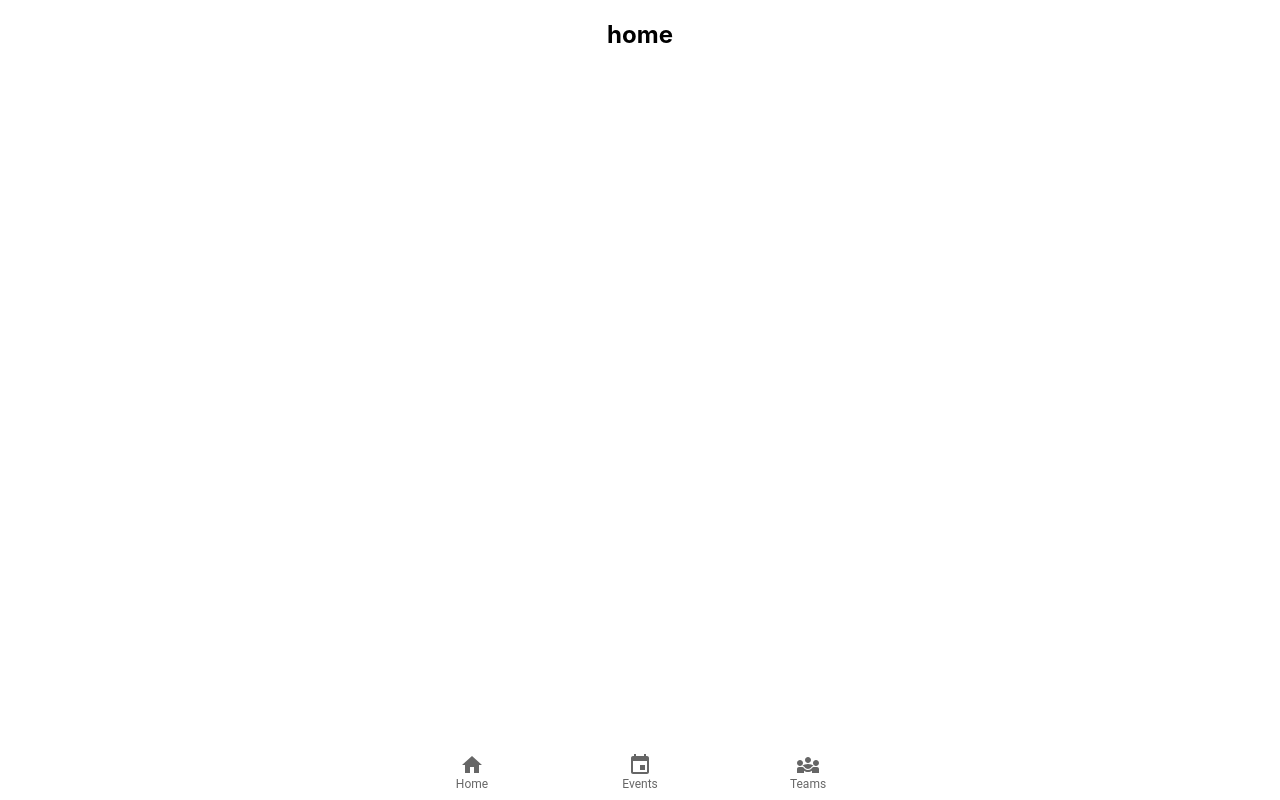
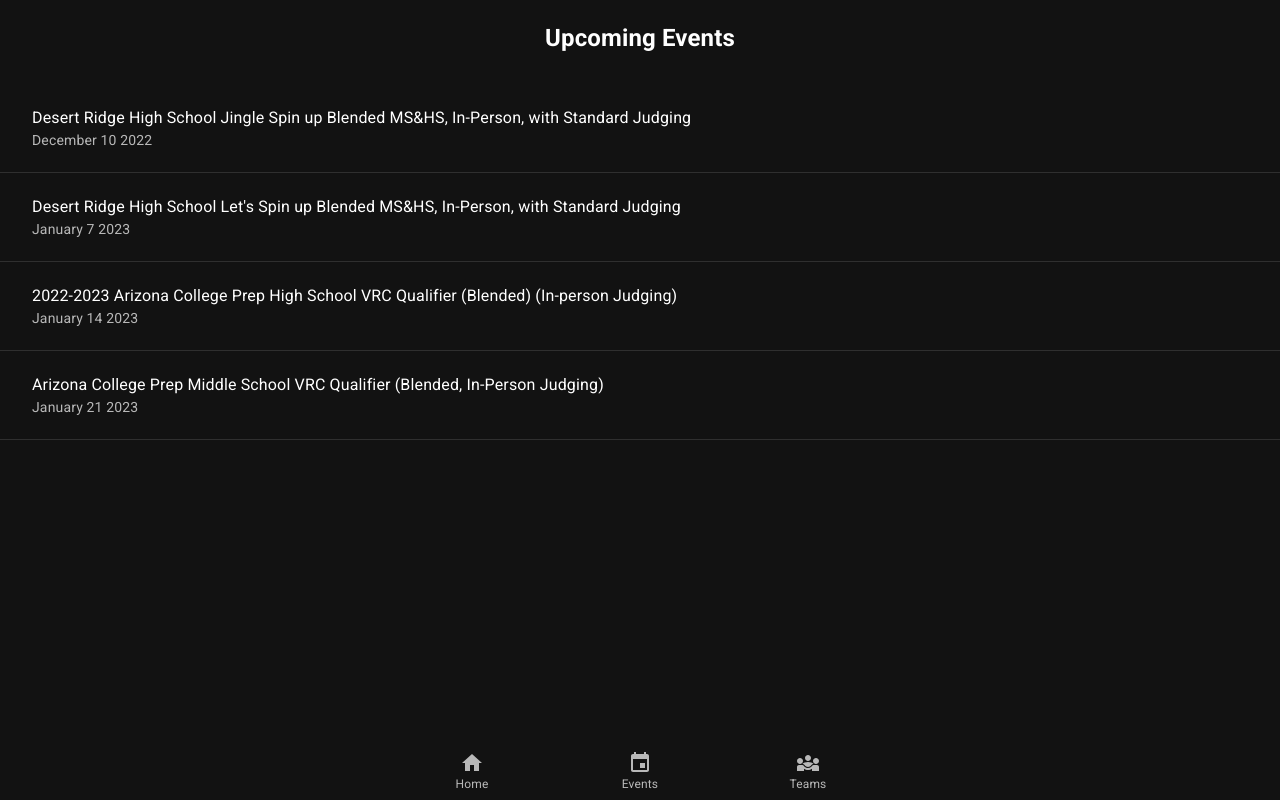
Before and after one commit to 18x18az/suez, a React (Create React App) app: page / in a window 1280 px wide. Built offline with nearby package versions, Linux system fonts and the light colour scheme.

Commit message:
started work on rankings, home page

```diff
--- a/package.json
+++ b/package.json
@@ -5,6 +5,7 @@
   "dependencies": {
     "@emotion/react": "^11.10.5",
     "@emotion/styled": "^11.10.5",
+    "@fontsource/roboto": "^4.5.8",
     "@fortawesome/fontawesome-svg-core": "^6.2.1",
     "@fortawesome/free-solid-svg-icons": "^6.2.1",
     "@fortawesome/react-fontawesome": "^0.2.0",
--- a/src/App.tsx
+++ b/src/App.tsx
@@ -1,25 +1,41 @@
-import React from 'react';
-import logo from './logo.svg';
 import './App.css';
 
 import Events from './pages/Events';
+import EventHome from './pages/components/EventHome';
 import SimpleBottomNavigation from './BottomNav';
 import { BrowserRouter, Route, Routes } from 'react-router-dom';
 import Home from './pages/Home';
 import Teams from './pages/Teams';
+import '@fontsource/roboto/300.css';
+import '@fontsource/roboto/400.css';
+import '@fontsource/roboto/500.css';
+import '@fontsource/roboto/700.css';
+import { ThemeProvider, createTheme } from '@mui/material/styles';
+import CssBaseline from '@mui/material/CssBaseline';
+
+const darkTheme = createTheme({
+  palette: {
+    mode: 'dark',
+  },
+});
 
 function App() {
   return (
+    <ThemeProvider theme={darkTheme}>
+      <CssBaseline />
     <div className="App">
       <BrowserRouter>
         <Routes>
           <Route path = "/" element={<Home />} />
           <Route path = "/events" element={<Events />} />
+          {/* this is not the best way to do the below: https://reactrouter.com/en/main/route/route */ }
+          <Route path = "/events/*" element={<EventHome robotEventsCode={"RE-VRC-22-9266"} />} />
           <Route path = "/teams" element={<Teams />} />
         </Routes>
         <SimpleBottomNavigation />
       </BrowserRouter>
     </div>
+    </ThemeProvider>
   );
 }
 
--- a/src/pages/Home.tsx
+++ b/src/pages/Home.tsx
@@ -1,6 +1,49 @@
+import Box from '@mui/material/Box';
+import List from '@mui/material/List';
+import ListItem from '@mui/material/ListItem';
+import ListItemButton from '@mui/material/ListItemButton';
+import ListItemText from '@mui/material/ListItemText';
+import Divider from '@mui/material/Divider';
+import { Link } from 'react-router-dom';
+
 const Home = () => {
     return (
-        <h2>home</h2>
+        <div>
+        { /*<h1>18x18az Suez</h1>*/}
+        <Box sx={{ width: '100%', marginBottom: '20vh' }}>
+            <nav>
+                <h2>Upcoming Events</h2>
+                <List>
+                    <ListItem component={Link} to="/events/RE-VRC-22-9266" style={{ textDecoration: 'none', color: '#fff'}}>
+                        <ListItemButton component="a" href="#">
+                        <ListItemText primary="Desert Ridge High School Jingle Spin up Blended MS&HS, In-Person, with Standard Judging" secondary="December 10 2022" />
+                        </ListItemButton>
+                    </ListItem>
+                    <Divider />
+                    <ListItem>
+                        <ListItemButton component={Link} to="/events/RE-VRC-22-9269" style={{ textDecoration: 'none', color: '#fff'}}>
+                        <ListItemText primary="Desert Ridge High School Let's Spin up Blended MS&HS, In-Person, with Standard Judging" secondary="January 7 2023" />
+                        </ListItemButton>
+                    </ListItem>
+                    <Divider />
+                    <ListItem>
+                        <ListItemButton component="a" href="#">
+                        <ListItemText primary="2022-2023 Arizona College Prep High School VRC Qualifier (Blended) (In-person Judging) " secondary="January 14 2023" />
+                        </ListItemButton>
+                    </ListItem>
+                    <Divider />
+                    <ListItem>
+                    <ListItemButton component="a" href="#">
+                        <ListItemText primary="Arizona College Prep Middle School VRC Qualifier (Blended, In-Person Judging) " secondary="January 21 2023" />
+                        </ListItemButton>
+                    </ListItem>
+                    <Divider />
+                </List>
+            </nav>
+        </Box>
+        </div>
+
+
     );
 };
 
--- a/src/pages/components/EventHome.tsx
+++ b/src/pages/components/EventHome.tsx
@@ -3,6 +3,7 @@ import Tabs from '@mui/material/Tabs';
 import Tab from '@mui/material/Tab';
 import Typography from '@mui/material/Typography';
 import Box from '@mui/material/Box';
+import QualRankings from './event/QualRankings'
 
 type EventProps = {
     robotEventsCode: String;
@@ -59,7 +60,7 @@ const EventHome = ({ robotEventsCode }: EventProps) => {
       Info
     </TabPanel>
     <TabPanel value={value} index={1}>
-    Rankings
+    <QualRankings/>
     </TabPanel>
     <TabPanel value={value} index={2}>
     Schedule
--- /dev/null
+++ b/src/pages/components/event/QualRankings.tsx
@@ -0,0 +1,36 @@
+import Box from '@mui/material/Box';
+import List from '@mui/material/List';
+import ListItem from '@mui/material/ListItem';
+import ListItemButton from '@mui/material/ListItemButton';
+import ListItemText from '@mui/material/ListItemText';
+import Divider from '@mui/material/Divider';
+import { Link } from 'react-router-dom';
+
+const QualRankings = () => {
+    return(
+        <div>
+        { /*<h1>18x18az Suez</h1>*/}
+        <Box sx={{ width: '100%', marginBottom: '20vh' }}>
+            <nav>
+                <List>
+                    <Divider />
+                    <ListItem>
+                        <ListItemButton component="a" href="#">
+                        <ListItemText primary="1: 99067B" secondary="(6-0-0) 12 WPs 55 APs 140 SPs" />
+                        </ListItemButton>
+                    </ListItem>
+                    <Divider />
+                    <ListItem>
+                    <ListItemButton component="a" href="#">
+                        <ListItemText primary="2: 7996D" secondary="(5-1-0) 10 WPs 60 APs 290 SPs" />
+                        </ListItemButton>
+                    </ListItem>
+                    <Divider />
+                </List>
+            </nav>
+        </Box>
+        </div>
+    );
+};
+
+export default QualRankings;
```
Also changed, not shown: src/pages/components/Navigator.css (deleted, +0 -8 lines), src/pages/components/Navigator.tsx (deleted, +0 -15 lines), 1 other file (tests, documents, lock files or other folders).
